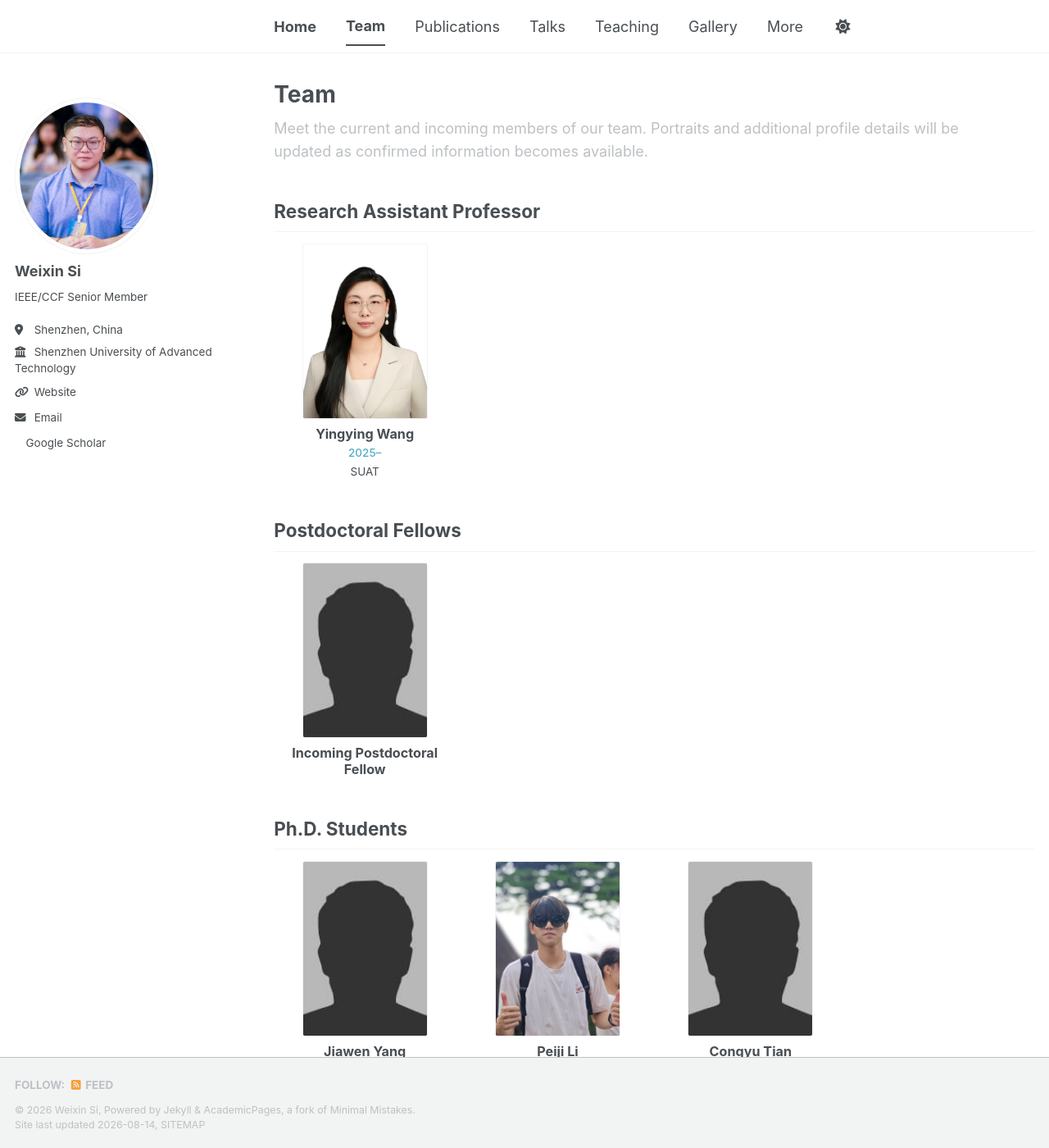
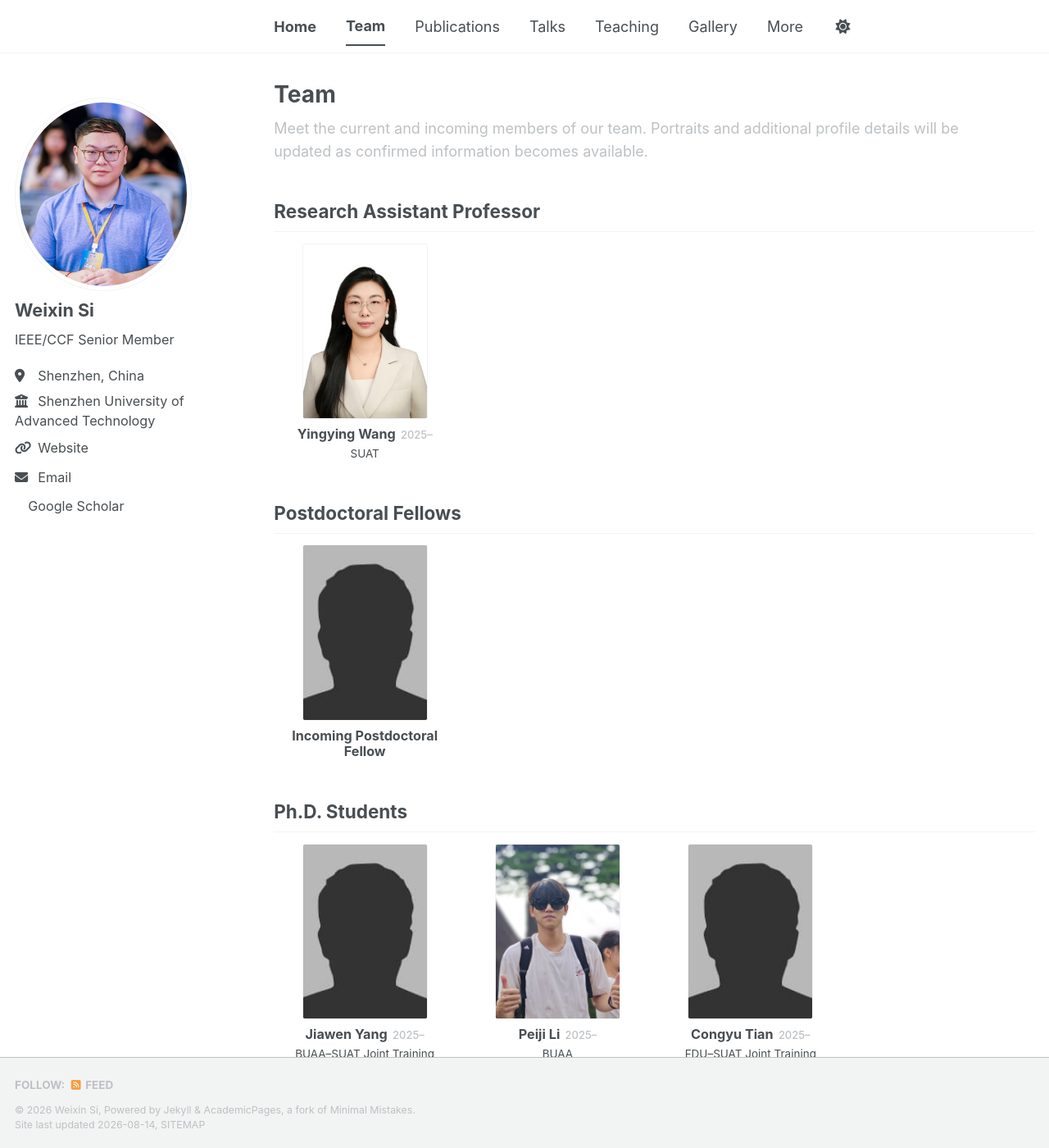
Before and after one commit to WeixinSi/weixinsi.github.io, a Jekyll site: the page built from _pages/team.md, in a window 1280 px wide and 1400 px high. Shown: the whole window at 82% size. Built offline with Jekyll 4.4.1, drawn with Linux system fonts in a browser that asks for light colours; a style sheet for code colours, icons or effects is not loaded.

Commit message:
Align team dates and enlarge author profile

```diff
--- a/_pages/team.md
+++ b/_pages/team.md
@@ -16,10 +16,12 @@ author_profile: true
       <img class="team-card__portrait" src="{{ member.image | relative_url }}" alt="{% if member.image == '/images/bio-photo.jpg' %}Temporary portrait for{% else %}Portrait of{% endif %} {{ member.name }}" loading="lazy">
       {% if member.profile %}</a>{% endif %}
       <div class="team-card__body">
-        <h3>{% if member.profile %}<a href="{{ member.profile }}">{{ member.name }}</a>{% else %}{{ member.name }}{% endif %}</h3>
+        <div class="team-card__heading">
+          <h3>{% if member.profile %}<a href="{{ member.profile }}">{{ member.name }}</a>{% else %}{{ member.name }}{% endif %}</h3>
         {% if member.role %}
-        <p class="team-card__role">{{ member.role }}</p>
+          <span class="team-card__role">{{ member.role }}</span>
         {% endif %}
+        </div>
         {% if member.background %}
         <p>{{ member.background }}</p>
         {% endif %}
--- a/_sass/layout/_academic-profile.scss
+++ b/_sass/layout/_academic-profile.scss
@@ -75,12 +75,6 @@
 .team-card__body {
   padding: 0.5rem 0.1rem 0;
 
-  h3 {
-    margin: 0 0 0.2rem;
-    font-size: 0.9em;
-    line-height: 1.2;
-  }
-
   p {
     margin: 0 0 0.25rem;
     font-size: 0.75em;
@@ -92,9 +86,28 @@
   }
 }
 
+.team-card__heading {
+  display: flex;
+  align-items: baseline;
+  justify-content: center;
+  flex-wrap: wrap;
+  gap: 0.1rem 0.35rem;
+  margin: 0 0 0.25rem;
+
+  h3 {
+    margin: 0;
+    font-size: 0.9em;
+    line-height: 1.2;
+  }
+}
+
 .team-card__role {
-  color: var(--global-link-color);
+  color: var(--global-text-color-light);
+  flex: 0 0 auto;
+  font-size: 0.72em;
   font-weight: 500;
+  line-height: 1.2;
+  white-space: nowrap;
 }
 
 .team-card__focus {
@@ -137,6 +150,26 @@
     max-width: none;
   }
 
+  .author__avatar img {
+    max-width: 12rem;
+  }
+
+  .sidebar .author__name {
+    font-size: 1.2rem;
+    line-height: 1.25;
+  }
+
+  .sidebar .author__bio {
+    font-size: 0.9rem;
+    line-height: 1.5;
+  }
+
+  .sidebar .author__urls li,
+  .sidebar .author__urls a {
+    font-size: 0.9rem;
+    line-height: 1.45;
+  }
+
   .page,
   .archive {
     @include span(9.5 of 12 last);
```
Also changed, not shown: 1 other file.
